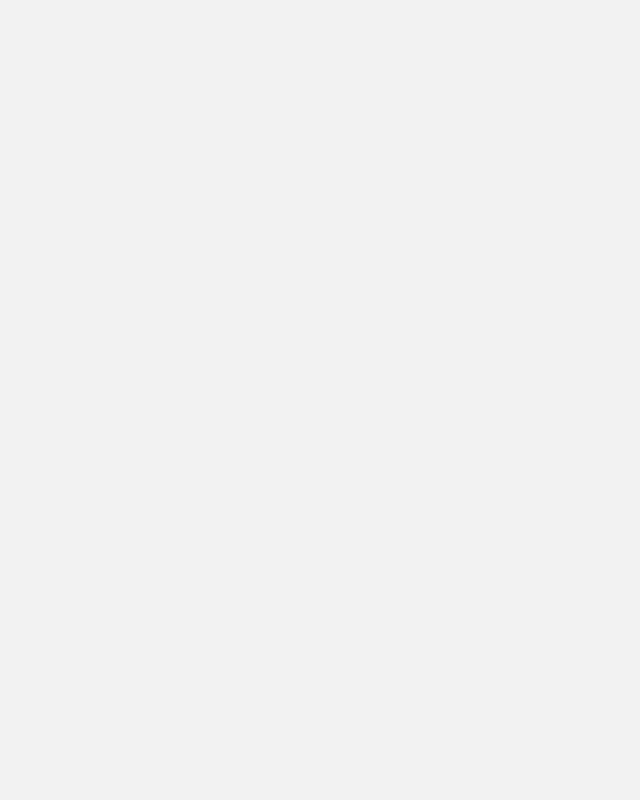
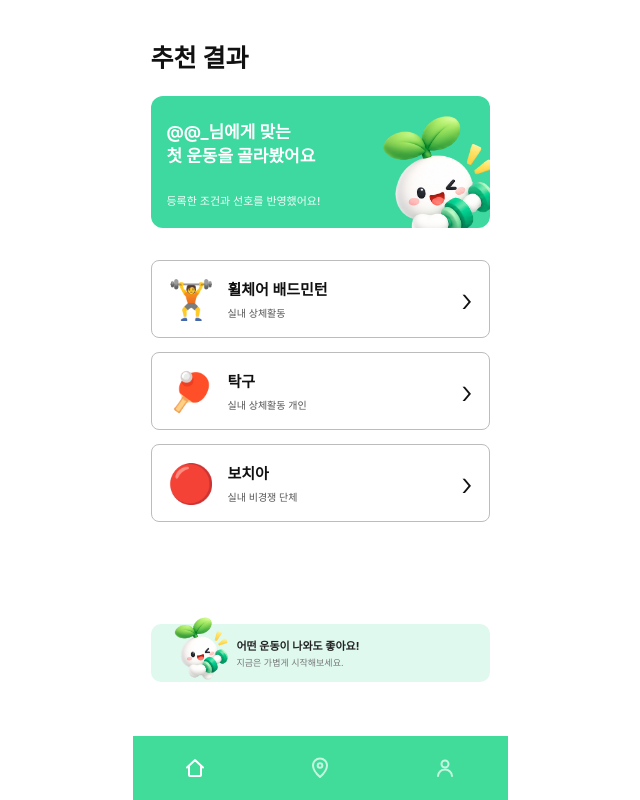
Before and after one commit to Public-Data-Contest-Bangi/Public-Data-Contest-FE, a React (Vite) app: page /exercise-result in a window 1280 px wide. Before the commit this address had no page. Shown: the whole page, without its empty margins (320-960 px from the left). Built offline with nearby package versions, Linux system fonts and the light colour scheme; a web font is replaced by a local one.

Commit message:
feat:현재작업내용 저장

```diff
--- /dev/null
+++ b/src/pages/Exercise/ExerciseResult.jsx
@@ -0,0 +1,108 @@
+import { useLocation } from "react-router-dom";
+
+import RecommendResult from "../../assets/images/recommend-result.png";
+import BottomNav from "../../components/BottomNav";
+
+import * as S from "./ExerciseResult.styled";
+
+function ExerciseResult() {
+    const location = useLocation();
+
+    // 앞 페이지에서 넘어온 선택 정보
+    const formData = location.state;
+
+    console.log("운동 추천 조건:", formData);
+
+    const exercises = [
+        {
+            id: 1,
+            icon: "🏋️",
+            name: "휠체어 배드민턴",
+            description: "실내 상체활동",
+        },
+        {
+            id: 2,
+            icon: "🏓",
+            name: "탁구",
+            description: "실내 상체활동 개인",
+        },
+        {
+            id: 3,
+            icon: "🔴",
+            name: "보치아",
+            description: "실내 비경쟁 단체",
+        },
+    ];
+
+    return (
+        <S.Page>
+            <S.Container>
+                <S.Content>
+                    <S.Title>추천 결과</S.Title>
+
+                    <S.ResultBanner>
+                        <S.BannerText>
+                            <S.BannerTitle>
+                                @@_님에게 맞는
+                                <br />
+                                첫 운동을 골라봤어요
+                            </S.BannerTitle>
+
+                            <S.BannerDescription>
+                                등록한 조건과 선호를 반영했어요!
+                            </S.BannerDescription>
+                        </S.BannerText>
+
+                        <S.BannerCharacter
+                            src={RecommendResult}
+                            alt="운동 추천 캐릭터"
+                        />
+                    </S.ResultBanner>
+
+                    <S.ExerciseList>
+                        {exercises.map((exercise) => (
+                            <S.ExerciseCard key={exercise.id}>
+                                <S.ExerciseIcon>
+                                    {exercise.icon}
+                                </S.ExerciseIcon>
+
+                                <S.ExerciseInfo>
+                                    <S.ExerciseName>
+                                        {exercise.name}
+                                    </S.ExerciseName>
+
+                                    <S.ExerciseDescription>
+                                        {exercise.description}
+                                    </S.ExerciseDescription>
+                                </S.ExerciseInfo>
+
+                                <S.Arrow>›</S.Arrow>
+                            </S.ExerciseCard>
+                        ))}
+                    </S.ExerciseList>
+
+                    <S.MessageBox>
+                        <S.MessageCharacter
+                            src={RecommendResult}
+                            alt=""
+                        />
+
+                        <S.MessageText>
+                            <S.MessageTitle>
+                                어떤 운동이 나와도 좋아요!
+                            </S.MessageTitle>
+
+                            <S.MessageDescription>
+                                지금은 가볍게 시작해보세요.
+                            </S.MessageDescription>
+                        </S.MessageText>
+                    </S.MessageBox>
+                </S.Content>
+
+                <BottomNav />
+            </S.Container>
+        </S.Page>
+    );
+}
+
+export default ExerciseResult;
--- /dev/null
+++ b/src/pages/Exercise/ExerciseResult.styled.js
@@ -0,0 +1,227 @@
+import styled from "styled-components";
+
+export const Page = styled.div`
+    width: 100%;
+    min-height: 100vh;
+
+    display: flex;
+    justify-content: center;
+
+    background: #ffffff;
+`;
+
+export const Container = styled.div`
+    position: relative;
+
+    width: 375px;
+    min-height: 100vh;
+
+    display: flex;
+    flex-direction: column;
+
+    box-sizing: border-box;
+
+    background: #ffffff;
+`;
+
+export const Content = styled.main`
+    flex: 1;
+
+    padding: 38px 18px 100px;
+
+    box-sizing: border-box;
+`;
+
+/* 제목 */
+
+export const Title = styled.h1`
+    margin: 0 0 22px;
+
+    color: #111111;
+
+    font-size: 25px;
+    font-weight: 700;
+    line-height: normal;
+`;
+
+/* 상단 추천 배너 */
+
+export const ResultBanner = styled.div`
+    position: relative;
+    overflow: hidden;
+
+    width: 100%;
+    height: 132px;
+
+    margin-bottom: 32px;
+    padding: 25px 16px;
+
+    box-sizing: border-box;
+
+    border-radius: 12px;
+
+    background: #3dd9a1;
+`;
+
+export const BannerText = styled.div`
+    position: relative;
+    z-index: 2;
+`;
+
+export const BannerTitle = styled.div`
+    color: #ffffff;
+
+    font-size: 17px;
+    font-weight: 700;
+    line-height: 1.4;
+`;
+
+export const BannerDescription = styled.div`
+    margin-top: 23px;
+
+    color: rgba(255, 255, 255, 0.95);
+
+    font-size: 11px;
+    font-weight: 500;
+`;
+
+export const BannerCharacter = styled.img`
+    position: absolute;
+
+    right: -12px;
+    bottom: -18px;
+
+    width: 135px;
+    height: 135px;
+
+    object-fit: contain;
+`;
+
+/* 운동 추천 카드 */
+
+export const ExerciseList = styled.div`
+    display: flex;
+    flex-direction: column;
+
+    gap: 14px;
+`;
+
+export const ExerciseCard = styled.button`
+    width: 100%;
+    height: 78px;
+
+    padding: 0 16px;
+
+    display: flex;
+    align-items: center;
+
+    box-sizing: border-box;
+
+    border: 1px solid #bcbcbc;
+    border-radius: 8px;
+
+    background: #ffffff;
+
+    cursor: pointer;
+
+    transition: 0.15s;
+
+    &:active {
+        background: #f7f7f7;
+    }
+`;
+
+export const ExerciseIcon = styled.div`
+    width: 60px;
+
+    flex-shrink: 0;
+
+    font-size: 38px;
+    line-height: 1;
+
+    text-align: left;
+`;
+
+export const ExerciseInfo = styled.div`
+    flex: 1;
+
+    display: flex;
+    flex-direction: column;
+    align-items: flex-start;
+
+    gap: 6px;
+`;
+
+export const ExerciseName = styled.div`
+    color: #111111;
+
+    font-size: 15px;
+    font-weight: 700;
+`;
+
+export const ExerciseDescription = styled.div`
+    color: #555555;
+
+    font-size: 10px;
+    font-weight: 400;
+`;
+
+export const Arrow = styled.div`
+    margin-left: auto;
+
+    color: #111111;
+
+    font-size: 31px;
+    font-weight: 300;
+    line-height: 1;
+`;
+
+/* 하단 안내 */
+
+export const MessageBox = styled.div`
+    width: 100%;
+    height: 58px;
+
+    margin-top: 102px;
+    padding: 0 16px;
+
+    display: flex;
+    align-items: center;
+
+    box-sizing: border-box;
+
+    border-radius: 10px;
+
+    background: #dff9ef;
+`;
+
+export const MessageCharacter = styled.img`
+    width: 65px;
+    height: 65px;
+
+    margin-top: -12px;
+    margin-right: 5px;
+
+    object-fit: contain;
+`;
+
+export const MessageText = styled.div`
+    display: flex;
+    flex-direction: column;
+
+    gap: 3px;
+`;
+
+export const MessageTitle = styled.div`
+    color: #222222;
+
+    font-size: 11px;
+    font-weight: 700;
+`;
+
+export const MessageDescription = styled.div`
+    color: #777777;
+
+    font-size: 9px;
+    font-weight: 400;
+`;
--- a/src/pages/Exercise/FirstExercise.jsx
+++ b/src/pages/Exercise/FirstExercise.jsx
@@ -37,8 +37,9 @@ function FirstExercise() {
 
         console.log("첫 운동 찾기 입력값:", data);
 
-        // TODO: 이후 추천 결과 페이지 연결
-        // navigate("/exercise/result", { state: data });
+        navigate("/exercise-result", {
+            state: data,
+        });
     };
 
     return (
--- a/src/router/Router.jsx
+++ b/src/router/Router.jsx
@@ -16,6 +16,7 @@ import Preference from "../pages/Onboarding/Preference";
 
 import ExerciseRecommend from "../pages/Exercise/ExerciseRecommend";
 import FirstExercise from "../pages/Exercise/FirstExercise";
+import ExerciseResult from "../pages/Exercise/ExerciseResult";
 
 function Router() {
     return (
@@ -70,6 +71,11 @@ function Router() {
                     path="/first-exercise"
                     element={<FirstExercise />}
                 />
+
+                <Route
+                    path="/exercise-result"
+                    element={<ExerciseResult />}
+                />
             </Routes>
         </BrowserRouter>
     );
```
Also changed, not shown: src/assets/images/recommend-result.png (added).
